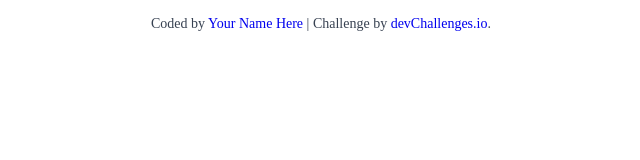
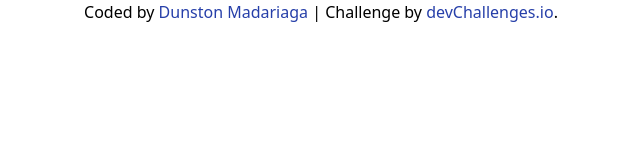
Before and after one commit to Pogo182028/Pricing-Table, a website: page index.html in a window 1280 px wide. Shown: the whole page, without its empty margins (319-959 px from the left). Drawn offline with Linux system fonts and the light colour scheme.

Commit message:
: Adding tailwind to the challenge

```diff
--- a/index.html
+++ b/index.html
@@ -11,88 +11,25 @@
       sizes="96x96"
     />
 
+    <link rel="stylesheet" href="src/styles.css" />
+
     <title>Pricing Table | devChallenges.io</title>
-
-    <!--You are welcome to delete these styles or modify them in your own stylesheet -->
-    <style>
-      * {
-        margin: 0;
-        padding: 0;
-        box-sizing: border-box;
-      }
-
-      body {
-        height: 100vh;
-      }
-
-      .author-info {
-        font-size: 14px;
-        text-align: center;
-        margin-top: 16px;
-        color: rgb(55, 65, 81);
-      }
-
-      .author-info a {
-        text-decoration: none;
-      }
-    </style>
   </head>
   <body>
-    <!--
-      Pricing & Plans
-
-      Discover the plan that unlocks the transformative power of digital art and join our vibrant community today.
-
-      Website number
-
-      Server storage
-
-      Database
-
-      Unmetered Bandwidth
-
-      SSD Disk
-
-      VCPUS Fontworld
-
-      Worldpress install
-
-      Server speed
-
-      Free
-
-      $0
-
-      Per month
-
-      100 GB
-
-      Get Started
-
-      Team
-
-      $59
-
-      500 GB
-
-      Popular
-
-      $99
-
-      1 TB
-
-      Unlimited
-
-      Enterprise
-
-      $299
-  -->
-
-    <div class="author-info">
-      Coded by <a href="#">Your Name Here</a> | Challenge by
-      <a href="https://www.devchallenges.io?ref=challenge" target="_blank"
-        >devChallenges.io</a
-      >.
+    <div class="text-center">
+      <p>
+        Coded by
+        <a class="text-[#263FA9]" href="https://github.com/Pogo182028"
+          >Dunston Madariaga</a
+        >
+        | Challenge by
+        <a
+          class="text-[#263FA9]"
+          href="https://www.devchallenges.io?ref=challenge"
+          target="_blank"
+          >devChallenges.io</a
+        >.
+      </p>
     </div>
   </body>
 </html>
--- /dev/null
+++ b/src/input.css
@@ -0,0 +1,3 @@
+@tailwind base;
+@tailwind components;
+@tailwind utilities;
--- /dev/null
+++ b/tailwind.config.js
@@ -0,0 +1,8 @@
+/** @type {import('tailwindcss').Config} */
+module.exports = {
+  content: ["./*.html"],
+  theme: {
+    extend: {},
+  },
+  plugins: [],
+};
```
Also changed, not shown: package.json (added, +22 -0 lines), src/styles.css (added), 2 other files.
